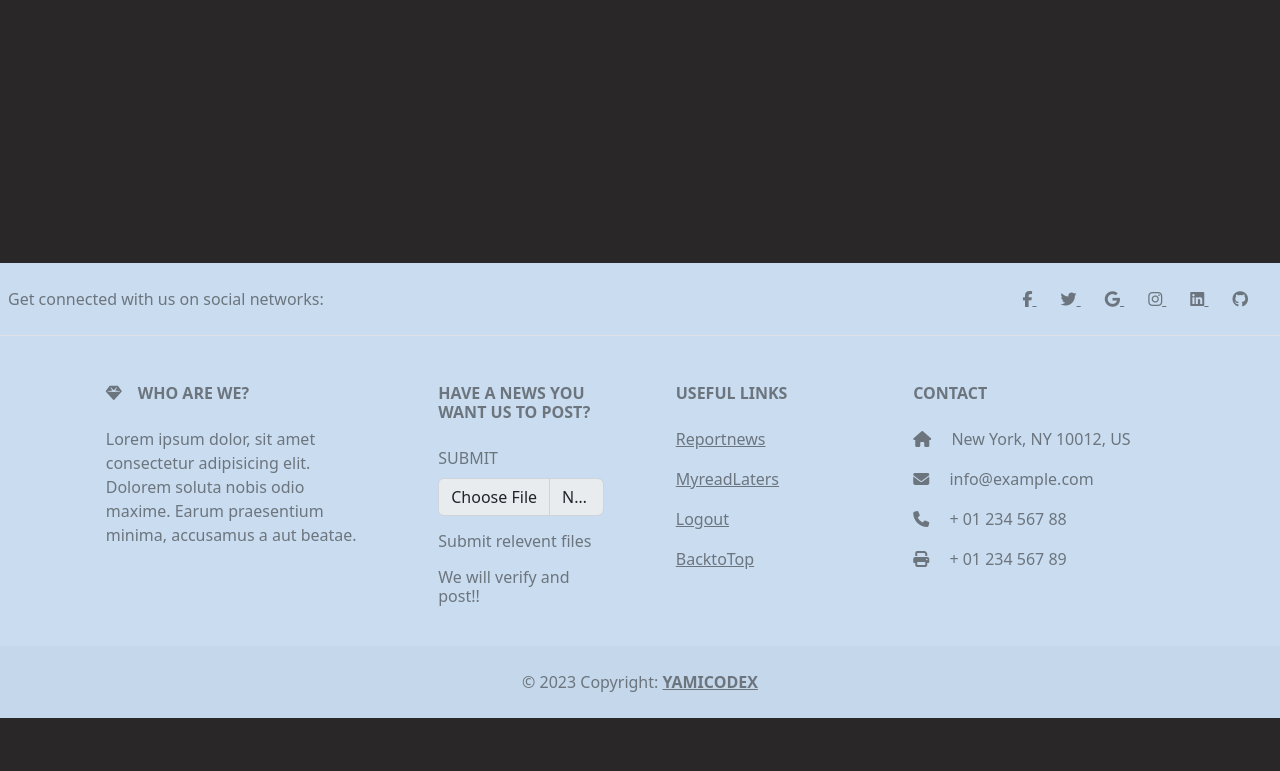
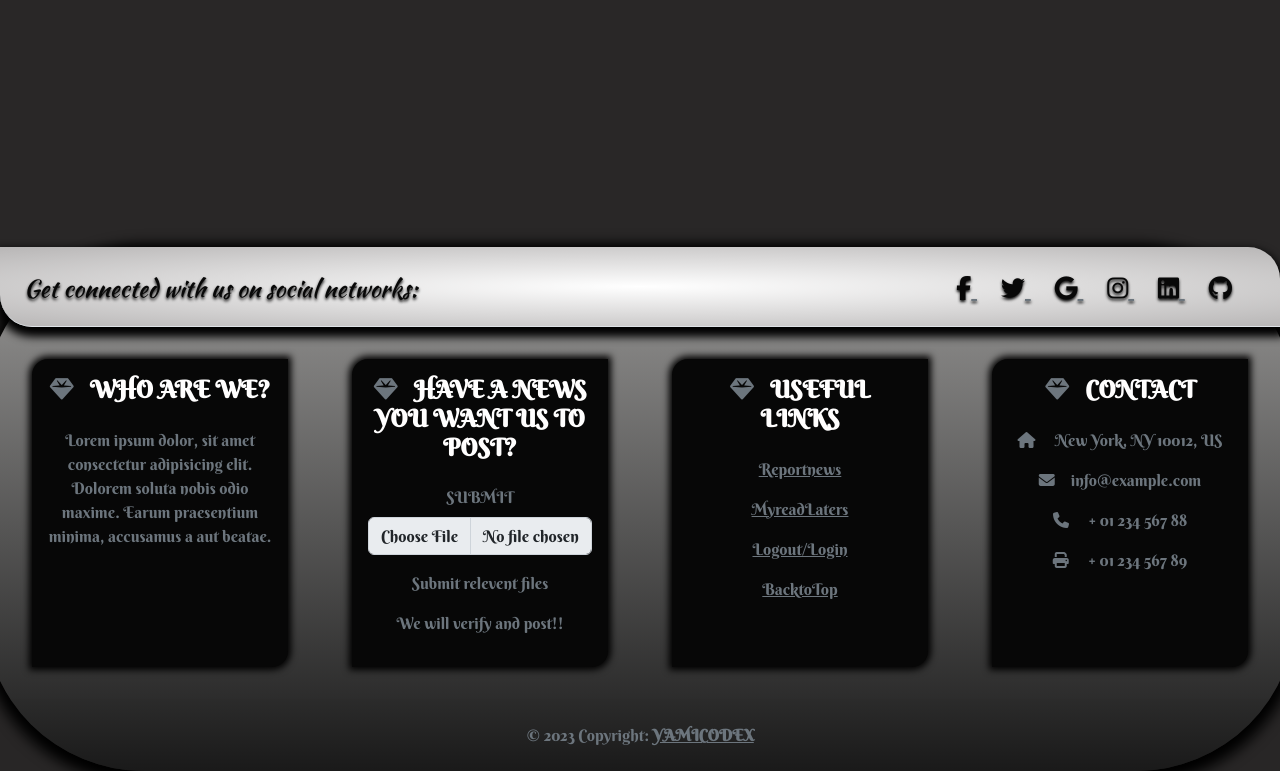
Before and after one commit to 0101Yami0101/TNT---News-webapp, a Flask app: page /sign-up in a window 1280 px wide. Shown: the part 1497-2268 px from the top of the page. Before the commit the page ends 2215 px from the top, so only its background shows below. Run offline with Flask 2, Linux system fonts and the light colour scheme; data that the repository does not hold is empty; some libraries are stand-ins or nearby versions; some web fonts are replaced.

Commit message:
modified footer

```diff
--- a/NEWS app/website/static/css/style.css
+++ b/NEWS app/website/static/css/style.css
@@ -7,6 +7,10 @@
 @import url("https://fonts.googleapis.com/css2?family=Kanit:wght@300&display=swap");
 @import url("https://fonts.googleapis.com/css2?family=Concert+One&display=swap");
 @import url('https://fonts.googleapis.com/css2?family=Yatra+One&display=swap');
+@import url('https://fonts.googleapis.com/css2?family=Kaushan+Script&display=swap');
+@import url('https://fonts.googleapis.com/css2?family=Berkshire+Swash&display=swap');
+
+
 
 
 
@@ -171,7 +175,7 @@ body {
   margin-bottom: 1rem;
   border-radius: 2rem;
   box-shadow: -2px 1px 12px 8px rgb(104, 100, 100);
-  height: 140rem; /*can increase body height to add more news sections layers later */
+  height: 118rem; /*can increase body height to add more news sections layers later */
   background-image: radial-gradient(#09cccc, #1b1a1a);
 }
 
@@ -686,7 +690,7 @@ body {
   height: 54rem;
   width: 20rem;
   position: absolute;
-  top: 37.2rem;
+  top: 37.6rem;
   left: 58rem;
   padding: 0.2rem;
 }
@@ -941,6 +945,51 @@ body {
 /* footer */
 #footer {
   position: relative;
-  background-color: #cadcf0;
-  bottom: -11rem;
+  background: linear-gradient(rgba(238, 238, 236, 0.575), rgba(18, 19, 19, 0.616));
+  border-radius: 10rem;
+  box-shadow: 0px 5px 13px 8px black;
+  color: white;
+  font-family: 'Berkshire Swash', cursive;
+  padding: 0 1rem 0 1rem;
+  top: 10rem;
+
+
 }
+#getconnected{
+  color: rgb(8, 8, 8);
+}
+#social-media-links-section{
+  background: radial-gradient(white, rgb(184, 182, 182));
+  height: 5rem;
+  border-radius: 0 2rem 0 2rem;
+  box-shadow: 0px 6px 9px 4px black;
+  padding: 0 1rem 0 1rem;
+  font-family: 'Kaushan Script', cursive;
+  font-size: 1.5rem;
+  text-shadow: 0px 2px 3px rgb(10, 10, 10);
+
+}
+
+#social-media-links-section i{
+  color: rgb(8, 8, 8);
+}
+#other-links-section{
+  display: flex;
+  flex-direction: row;
+
+}
+.foot-container{
+  box-shadow: 0 0 7px 3px rgb(0, 0, 0);
+  background-color: rgb(7, 7, 7);
+  border-radius: 1rem 0 1rem 0;
+  display: block;
+  padding: 1rem;
+  margin: 2rem;
+  text-align: center;
+  width: 32rem;
+}
+
+.foot-container h6{
+  color: rgb(255, 254, 254);
+  font-size: 1.5rem;
+}
--- a/NEWS app/website/static/js/style.js
+++ b/NEWS app/website/static/js/style.js
@@ -286,3 +286,45 @@ else if(query2.matches){
 }
 
 $("#search-results").show()
+
+
+
+//FOOTER
+function changeShadow(icon){
+  icon.style.transition = "text-shadow 0.5s, font-size 1s, color 0.5s";
+  icon.style.textShadow = "2px 7px 5px black";
+  icon.style.fontSize = '2rem'
+  icon.style.color = 'blue'
+
+}
+
+function changeBack(icon){
+  icon.style.textShadow = "0px 2px 3px rgb(10, 10, 10)";
+  icon.style.fontSize = '1.5rem'
+  icon.style.color = 'rgb(8, 8, 8)'
+}
+
+
+function highlightAboutUs(){
+  setTimeout(function(){
+    $('#aboutUSsec').css({transition: "background-color 1.5s"})
+    $('#aboutUSsec').css({backgroundColor: "lime"})
+  },1000)
+
+  setTimeout(function(){
+    $('#aboutUSsec').css({backgroundColor: "black"})
+  },2000)
+
+}
+
+
+function highlightTalkwithUs(){
+  setTimeout(function(){
+    $('#contactUsSec').css({transition: "background-color 1.5s"})
+    $('#contactUsSec').css({backgroundColor: "lime"})
+  },1000)
+
+  setTimeout(function(){
+    $('#contactUsSec').css({backgroundColor: "black"})
+  },2000)
+}
--- a/NEWS app/website/templates/base.html
+++ b/NEWS app/website/templates/base.html
@@ -31,10 +31,10 @@
             <div id="navUL" class="navbar-nav" >
               <ul class="navbar-nav">
                 <li class="nav-item l1" id="whoAreWe">
-                  <a class="nav-link " href="#footer"><i class="fa-solid fa-users" ></i>Who are we?</a>
+                  <a onclick="highlightAboutUs()" class="nav-link " href="#footer"><i class="fa-solid fa-users" ></i>Who are we?</a>
                 </li>
                 <li class="nav-item l1" id="talkWithUs">
-                  <a class="nav-link " href="#footer"><i class="fa-solid fa-dove"></i>Talk with us</a>
+                  <a onclick="highlightTalkwithUs()" class="nav-link " href="#footer"><i class="fa-solid fa-dove"></i>Talk with us</a>
                 </li>
                 <li class="nav-item l1" id="r-laterButton">
                   <a class="nav-link " href="/listOfReadlater"><i class="fa-solid fa-download "></i>Readlater</i></a>
@@ -69,101 +69,64 @@
     </div>
     {% endif %} {% endfor%}  {% endif %} {%endwith%} {% endblock %}
 
-
-
-
-
-
-
-
-
     {% block Content %} <h1>DEMO BODYCOnTENT </h1> {% endblock %}
 
-
-
-
-
-
     {% block Footer %}
-    <div id="footerDiv">
-
+    <div>
       <!-- Footer -->
       <footer id="footer" class="text-center text-lg-start text-muted">
         <!-- Section: Social media -->
-         <section class="d-flex justify-content-center justify-content-lg-between p-4 border-bottom">
-         <!-- Left -->
+        <section id="social-media-links-section" class="d-flex justify-content-center justify-content-lg-between p-4 border-bottom">
+
           <div class="me-5 d-none d-lg-block">
               <span id="getconnected">Get connected with us on social networks:</span>
           </div>
-         <!-- Left -->
-
-         <!-- Right -->
-         <div>
+          <!-- icons -->
+          <div id="social-link-icons">
               <a href="" class="me-4 link-secondary">
-             <i class="fab fa-facebook-f"></i>
+              <i onmouseover="changeShadow(this)" onmouseout="changeBack(this)" class="fab fa-facebook-f"></i>
               </a>
               <a href="" class="me-4 link-secondary">
-             <i class="fab fa-twitter"></i>
+              <i onmouseover="changeShadow(this)" onmouseout="changeBack(this)" class="fab fa-twitter"></i>
               </a>
               <a href="" class="me-4 link-secondary">
-             <i class="fab fa-google"></i>
+              <i onmouseover="changeShadow(this)" onmouseout="changeBack(this)" class="fab fa-google"></i>
               </a>
               <a href="" class="me-4 link-secondary">
-             <i class="fab fa-instagram"></i>
+              <i onmouseover="changeShadow(this)" onmouseout="changeBack(this)" class="fab fa-instagram"></i>
               </a>
               <a href="" class="me-4 link-secondary">
-             <i class="fab fa-linkedin"></i>
+              <i onmouseover="changeShadow(this)" onmouseout="changeBack(this)" class="fab fa-linkedin"></i>
               </a>
               <a href="" class="me-4 link-secondary">
-             <i class="fab fa-github"></i>
+              <i onmouseover="changeShadow(this)" onmouseout="changeBack(this)" class="fab fa-github"></i>
               </a>
           </div>
-         <!-- Right -->
         </section>
-         <!-- Section: Social media -->
 
         <!-- Section: Links  -->
-         <section class="">
-         <div class="container text-center text-md-start mt-5">
-             <!-- Grid row -->
-             <div class="row mt-3">
-             <!-- Grid column -->
-             <div class="col-md-3 col-lg-4 col-xl-3 mx-auto mb-4">
-                 <!-- Content -->
+        <section id="other-links-section">
+
+          <!-- who are we -->
+          <div id="aboutUSsec" class="foot-container">
+            <h6 class="text-uppercase fw-bold mb-4"><i class="fas fa-gem me-3 text-secondary"></i>Who are we?</h6>
+            <p>Lorem ipsum dolor, sit amet consectetur adipisicing elit. Dolorem soluta nobis odio maxime. Earum praesentium minima, accusamus a aut beatae.</p>
+          </div>
+
+          <!-- Have a news -->
+          <div class="foot-container">
+
+            <h6 class="text-uppercase fw-bold mb-4"><i class="fas fa-gem me-3 text-secondary"></i>Have a news you want us to post?</h6>
+            <p><label for="formFileDisabled" class="form-label">SUBMIT</label><input class="form-control" type="file" id="formFileDisabled" disabled /></p>
+            <p><h7>Submit relevent files</h7></p>
+            <p><h7>We will verify and post!! </h7></p>
+          </div>
+
+          <!-- Useful links -->
+          <div class="foot-container">
+
             <h6 class="text-uppercase fw-bold mb-4">
-                 <i class="fas fa-gem me-3 text-secondary"></i>Who are we?
-                 </h6>
-                 <p>
-                 Lorem ipsum dolor, sit amet consectetur adipisicing elit. Dolorem soluta nobis odio maxime. Earum praesentium minima, accusamus a aut beatae.
-                 </p>
-             </div>
-             <!-- Grid column -->
-
-             <!-- Grid column -->
-             <div class="col-md-2 col-lg-2 col-xl-2 mx-auto mb-4">
-                 <!-- Links -->
-                 <h6 class="text-uppercase fw-bold mb-4">
-                 Have a news you want us to post?
-                 </h6>
-                 <p>
-                     <label for="formFileDisabled" class="form-label">SUBMIT</label>
-                     <input class="form-control" type="file" id="formFileDisabled" disabled />
-                 </p>
-                 <p>
-                   <h6>Submit relevent files</h6>
-                 </p>
-                 <p>
-                     <h6>We will verify and post!! </h6>
-                 </p>
-
-             </div>
-             <!-- Grid column -->
-
-             <!-- Grid column -->
-             <div class="col-md-3 col-lg-2 col-xl-2 mx-auto mb-4">
-                 <!-- Links -->
-                 <h6 class="text-uppercase fw-bold mb-4">
-                 Useful links
+            <i class="fas fa-gem me-3 text-secondary"></i>Useful links
             </h6>
             <p>
             <a href="#!" class="text-reset">Reportnews</a>
@@ -172,43 +135,44 @@
             <a href="#!" class="text-reset">MyreadLaters</a>
             </p>
             <p>
-                 <a href="#!" class="text-reset">Logout</a>
+            <a href="/sign-up" class="text-reset">Logout/Login</a>
             </p>
             <p>
-                 <a href="#!" class="text-reset">BacktoTop</a>
+            <a href="#navBar" class="text-reset">BacktoTop</a>
             </p>
           </div>
-             <!-- Grid column -->
 
-             <!-- Grid column -->
-             <div class="col-md-4 col-lg-3 col-xl-3 mx-auto mb-md-0 mb-4">
-                 <!-- Links -->
-                 <h6 class="text-uppercase fw-bold mb-4">Contact</h6>
+          <!-- Contact -->
+          <div id="contactUsSec" class="foot-container">
+
+            <h6 class="text-uppercase fw-bold mb-4"><i class="fas fa-gem me-3 text-secondary"></i>Contact</h6>
             <p><i class="fas fa-home me-3 text-secondary"></i> New York, NY 10012, US</p>
-                 <p>
-                 <i class="fas fa-envelope me-3 text-secondary"></i>
-                 info@example.com
-                 </p>
+            <p><i class="fas fa-envelope me-3 text-secondary"></i>info@example.com</p>
             <p><i class="fas fa-phone me-3 text-secondary"></i> + 01 234 567 88</p>
             <p><i class="fas fa-print me-3 text-secondary"></i> + 01 234 567 89</p>
           </div>
-             <!-- Grid column -->
-             </div>
-             <!-- Grid row -->
-         </div>
+
+
         </section>
-         <!-- Section: Links  -->
+
+
+
+
+
+
 
         <!-- Copyright -->
         <div class="text-center p-4" style="background-color: rgba(0, 0, 0, 0.025);">
         © 2023 Copyright:
         <a class="text-reset fw-bold" href="https://mdbootstrap.com/">YAMICODEX</a>
         </div>
-     <!-- Copyright -->
+
       </footer>
-   <!-- Footer -->
+
 
     </div>
+
+
     {% endblock %}
 
 
```
Also changed, not shown: NEWS app/website/static/css/resp.css (+36 -1 lines). Lines whose indentation alone changed are shown as unchanged.
